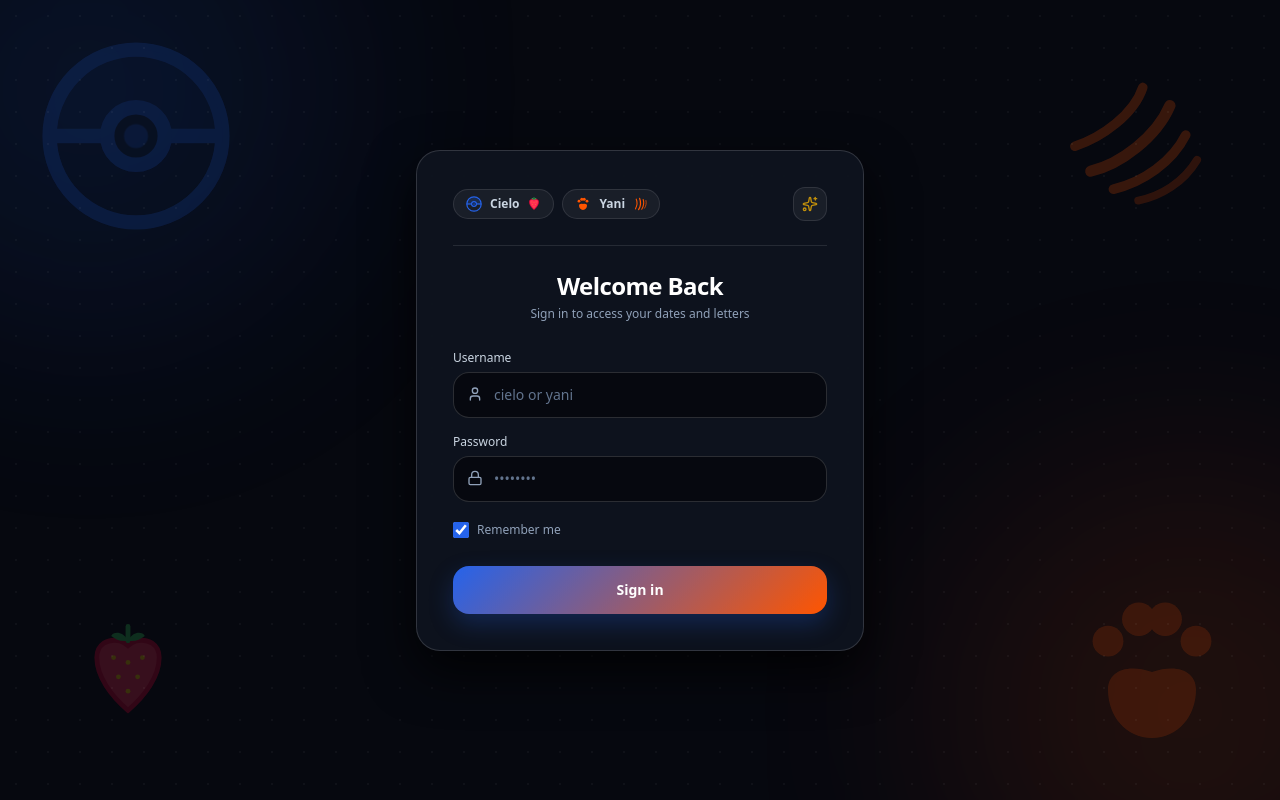
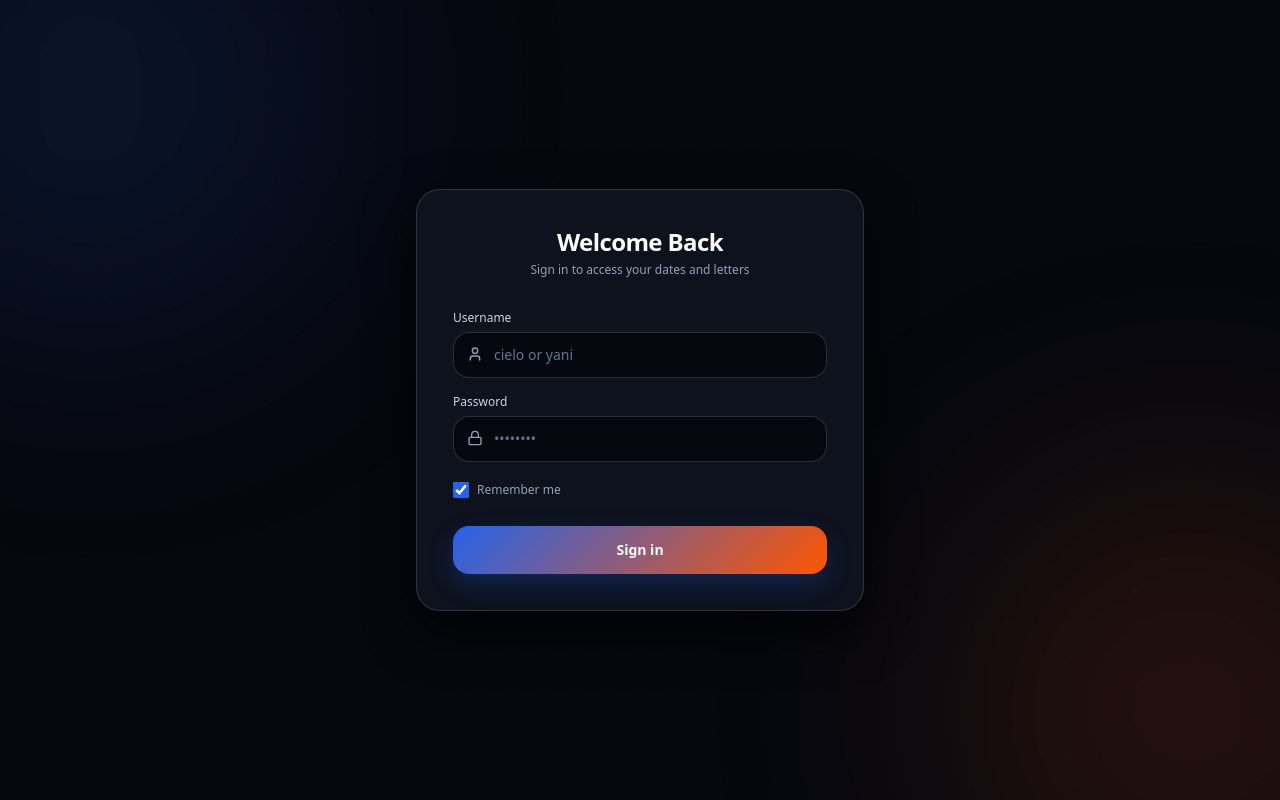
Before and after one commit to justinmartin08/date-planner, a Next.js app: page /login in a window 1280 px wide. Built offline with nearby package versions, Linux system fonts and the light colour scheme.

Commit message:
Refine Pokeball red/white colors, fix anatomical tiger paw vector, replace curved slashes with real diagonal tiger scratch marks, and clean up login page clutter

```diff
--- a/src/app/login/page.tsx
+++ b/src/app/login/page.tsx
@@ -1,8 +1,7 @@
 'use client';
 
 import React, { useState } from 'react';
-import { PokeballEmblem, StrawberryEmblem, TigerPawEmblem, TigerClawMark } from '@/components/ui/Motifs';
-import { Lock, User, Sparkles } from 'lucide-react';
+import { Lock, User } from 'lucide-react';
 
 export default function LoginPage() {
   const [username, setUsername] = useState('');
@@ -10,13 +9,6 @@ export default function LoginPage() {
   const [rememberMe, setRememberMe] = useState(true);
   const [loading, setLoading] = useState(false);
   const [error, setError] = useState('');
-  const [selectedUser, setSelectedUser] = useState<'cielo' | 'yani' | null>(null);
-
-  const handleSelectUser = (name: 'cielo' | 'yani') => {
-    setSelectedUser(name);
-    setUsername(name);
-    setError('');
-  };
 
   const handleLogin = async (e: React.FormEvent) => {
     e.preventDefault();
@@ -51,69 +43,15 @@ export default function LoginPage() {
 
   return (
     <main className="min-h-screen flex items-center justify-center p-4 relative overflow-hidden bg-[#06080F]">
-      {/* Background Dual Aura Battle Arena */}
-      {/* Left Aura: Cielo (Electric Blue + Strawberry Glow) */}
-      <div className="pointer-events-none absolute -top-40 -left-40 w-[500px] h-[500px] bg-[#2563EB]/15 rounded-full blur-[120px] animate-pulse" />
-      <div className="pointer-events-none absolute top-10 left-10 opacity-15 text-[#2563EB]">
-        <PokeballEmblem className="w-48 h-48 animate-spin-slow" />
-      </div>
-      <div className="pointer-events-none absolute bottom-20 left-20 opacity-20">
-        <StrawberryEmblem className="w-24 h-24" />
-      </div>
+      {/* Subtle Background Dual Aura Glow */}
+      <div className="pointer-events-none absolute -top-40 -left-40 w-[500px] h-[500px] bg-[#2563EB]/12 rounded-full blur-[120px]" />
+      <div className="pointer-events-none absolute -bottom-40 -right-40 w-[500px] h-[500px] bg-[#FF5500]/12 rounded-full blur-[120px]" />
+      <div className="pointer-events-none absolute inset-0 opacity-[0.03] bg-[radial-gradient(#FFFFFF_1px,transparent_1px)] [background-size:32px_32px]" />
 
-      {/* Right Aura: Yani (Tiger Orange + Claw Mark Glow) */}
-      <div className="pointer-events-none absolute -bottom-40 -right-40 w-[500px] h-[500px] bg-[#FF5500]/15 rounded-full blur-[120px] animate-pulse" />
-      <div className="pointer-events-none absolute bottom-10 right-10 opacity-15 text-[#FF5500]">
-        <TigerPawEmblem className="w-44 h-44" />
-      </div>
-      <div className="pointer-events-none absolute top-20 right-20 opacity-20 text-[#FF5500]">
-        <TigerClawMark className="w-32 h-32 transform rotate-45" />
-      </div>
-
-      {/* Background Grid Pattern */}
-      <div className="pointer-events-none absolute inset-0 opacity-[0.04] bg-[radial-gradient(#FFFFFF_1px,transparent_1px)] [background-size:32px_32px]" />
-
-      {/* Central Unified Glassmorphic Card */}
+      {/* Central Clean Glassmorphic Card */}
       <div className="w-full max-w-md bg-[#0F1420]/90 border border-white/15 rounded-3xl p-8 sm:p-9 shadow-[0_20px_50px_rgba(0,0,0,0.8)] backdrop-blur-2xl relative z-10">
-        {/* Top Header Badges */}
-        <div className="flex items-center justify-between gap-3 mb-6 pb-6 border-b border-white/10">
-          <div className="flex items-center gap-2">
-            <button
-              type="button"
-              onClick={() => handleSelectUser('cielo')}
-              className={`flex items-center gap-2 px-3 py-1.5 rounded-full text-xs font-semibold border transition-all ${
-                selectedUser === 'cielo' || username.toLowerCase() === 'cielo'
-                  ? 'bg-[#2563EB]/25 border-[#2563EB] text-white shadow-[0_0_15px_rgba(37,99,235,0.4)] scale-105'
-                  : 'bg-white/5 border-white/10 text-slate-300 hover:border-[#2563EB]/50'
-              }`}
-            >
-              <PokeballEmblem className="w-4 h-4 text-[#2563EB]" />
-              <span>Cielo</span>
-              <StrawberryEmblem className="w-3.5 h-3.5" />
-            </button>
-
-            <button
-              type="button"
-              onClick={() => handleSelectUser('yani')}
-              className={`flex items-center gap-2 px-3 py-1.5 rounded-full text-xs font-semibold border transition-all ${
-                selectedUser === 'yani' || username.toLowerCase() === 'yani'
-                  ? 'bg-[#FF5500]/25 border-[#FF5500] text-white shadow-[0_0_15px_rgba(255,85,0,0.4)] scale-105'
-                  : 'bg-white/5 border-white/10 text-slate-300 hover:border-[#FF5500]/50'
-              }`}
-            >
-              <TigerPawEmblem className="w-4 h-4 text-[#FF5500]" />
-              <span>Yani</span>
-              <TigerClawMark className="w-3.5 h-3.5 text-[#FF5500]" />
-            </button>
-          </div>
-
-          <div className="p-2 rounded-xl bg-white/5 border border-white/10 text-amber-400">
-            <Sparkles className="w-4 h-4 animate-pulse" />
-          </div>
-        </div>
-
-        <div className="text-center mb-7">
-          <h1 className="text-2xl font-extrabold text-white tracking-tight flex items-center justify-center gap-2">
+        <div className="text-center mb-8">
+          <h1 className="text-2xl font-extrabold text-white tracking-tight">
             Welcome Back
           </h1>
           <p className="text-xs text-slate-400 mt-1">
@@ -140,10 +78,7 @@ export default function LoginPage() {
                 autoComplete="username"
                 placeholder="cielo or yani"
                 value={username}
-                onChange={(e) => {
-                  setUsername(e.target.value);
-                  setSelectedUser(null);
-                }}
+                onChange={(e) => setUsername(e.target.value)}
                 className="w-full pl-10 pr-4 py-3 rounded-2xl bg-[#06080F]/90 border border-white/15 text-white focus:outline-none focus:border-[#2563EB] focus:ring-1 focus:ring-[#2563EB] text-sm transition-all placeholder:text-slate-500"
               />
             </div>
--- a/src/components/ui/Motifs.tsx
+++ b/src/components/ui/Motifs.tsx
@@ -1,50 +1,36 @@
-import React from 'react';
-
-/** Bespoke Pokémon Pokéball Emblem (Cielo Theme) */
+/** Classic Red & White Pokémon Pokéball Emblem */
 export function PokeballEmblem({ className = 'w-6 h-6' }: { className?: string }) {
   return (
     <svg viewBox="0 0 40 40" fill="none" className={className} xmlns="http://www.w3.org/2000/svg">
-      {/* Outer Shell */}
-      <circle cx="20" cy="20" r="18" stroke="currentColor" strokeWidth="3" />
-      {/* Top Half Fill */}
-      <path d="M 2 20 A 18 18 0 0 1 38 20 Z" fill="currentColor" opacity="0.2" />
-      {/* Center Line */}
-      <line x1="2" y1="20" x2="38" y2="20" stroke="currentColor" strokeWidth="3" />
+      {/* Outer Circle Ring */}
+      <circle cx="20" cy="20" r="18" stroke="#1E293B" strokeWidth="2.5" />
+      {/* Top Red Half */}
+      <path d="M 2 20 A 18 18 0 0 1 38 20 Z" fill="#EF4444" />
+      {/* Bottom White Half */}
+      <path d="M 2 20 A 18 18 0 0 0 38 20 Z" fill="#FFFFFF" />
+      {/* Center Black Line */}
+      <line x1="2" y1="20" x2="38" y2="20" stroke="#1E293B" strokeWidth="2.5" />
       {/* Outer Button Ring */}
-      <circle cx="20" cy="20" r="6" fill="var(--bg-card, #0F1C2E)" stroke="currentColor" strokeWidth="3" />
-      {/* Inner Glowing Button */}
-      <circle cx="20" cy="20" r="2.5" fill="currentColor" className="animate-pulse" />
+      <circle cx="20" cy="20" r="5.5" fill="#FFFFFF" stroke="#1E293B" strokeWidth="2.5" />
+      {/* Inner Button */}
+      <circle cx="20" cy="20" r="2.5" fill="#1E293B" />
     </svg>
   );
 }
 
-/** Bespoke Strawberry Emblem (Cielo Theme - Loves Strawberries) */
+/** Bespoke Strawberry Emblem */
 export function StrawberryEmblem({ className = 'w-6 h-6' }: { className?: string }) {
   return (
     <svg viewBox="0 0 40 40" fill="none" className={className} xmlns="http://www.w3.org/2000/svg">
-      {/* Strawberry Body */}
       <path
         d="M20 36C27 30 33 22 33 14C33 8.5 28.5 6 23.5 7C22 7.3 20.9 8.2 20 9C19.1 8.2 18 7.3 16.5 7C11.5 6 7 8.5 7 14C7 22 13 30 20 36Z"
         fill="#FF2D55"
         stroke="#E00034"
         strokeWidth="2"
       />
-      {/* Green Stem Leaf */}
-      <path
-        d="M20 7C18 3 14 3 13 5C15 6.5 17 7.5 20 7Z"
-        fill="#34C759"
-      />
-      <path
-        d="M20 7C22 3 26 3 27 5C25 6.5 23 7.5 20 7Z"
-        fill="#34C759"
-      />
-      <path
-        d="M20 7C20 2 20 1 20 1"
-        stroke="#34C759"
-        strokeWidth="2"
-        strokeLinecap="round"
-      />
-      {/* Strawberry Seeds */}
+      <path d="M20 7C18 3 14 3 13 5C15 6.5 17 7.5 20 7Z" fill="#34C759" />
+      <path d="M20 7C22 3 26 3 27 5C25 6.5 23 7.5 20 7Z" fill="#34C759" />
+      <path d="M20 7C20 2 20 1 20 1" stroke="#34C759" strokeWidth="2" strokeLinecap="round" />
       <circle cx="14" cy="14" r="1" fill="#FFCC00" />
       <circle cx="20" cy="16" r="1" fill="#FFCC00" />
       <circle cx="26" cy="14" r="1" fill="#FFCC00" />
@@ -55,20 +41,20 @@ export function StrawberryEmblem({ className = 'w-6 h-6' }: { className?: string
   );
 }
 
-/** Bespoke Tiger Paw Emblem (Yani Theme) */
+/** Anatomical Tiger Paw Print (4 Distinct Oval Toe Pads + Main Pad) */
 export function TigerPawEmblem({ className = 'w-6 h-6' }: { className?: string }) {
   return (
     <svg viewBox="0 0 40 40" fill="none" className={className} xmlns="http://www.w3.org/2000/svg">
-      {/* Main Pad */}
+      {/* 4 Distinct Oval Toe Pads */}
+      <ellipse cx="8" cy="14" rx="2.8" ry="4" transform="rotate(-25 8 14)" fill="currentColor" />
+      <ellipse cx="15.5" cy="9" rx="3" ry="4.5" transform="rotate(-8 15.5 9)" fill="currentColor" />
+      <ellipse cx="24.5" cy="9" rx="3" ry="4.5" transform="rotate(8 24.5 9)" fill="currentColor" />
+      <ellipse cx="32" cy="14" rx="2.8" ry="4" transform="rotate(25 32 14)" fill="currentColor" />
+      {/* Main Bottom Heel Pad */}
       <path
-        d="M20 35C26 35 30 30 30 24C30 20 26 18 20 20C14 18 10 20 10 24C10 30 14 35 20 35Z"
+        d="M 12 25 C 12 21 16 19 20 19 C 24 19 28 21 28 25 C 28 31 24 34 20 34 C 16 34 12 31 12 25 Z"
         fill="currentColor"
       />
-      {/* Toe Pads */}
-      <circle cx="10" cy="13" r="3.5" fill="currentColor" />
-      <circle cx="17" cy="8" r="3.8" fill="currentColor" />
-      <circle cx="23" cy="8" r="3.8" fill="currentColor" />
-      <circle cx="30" cy="13" r="3.5" fill="currentColor" />
     </svg>
   );
 }
@@ -77,14 +63,18 @@ export function TigerIcon(props: { className?: string }) {
   return <TigerPawEmblem {...props} />;
 }
 
-/** Tiger Claw Mark slash accent */
+/** Sharp Diagonal 4-Slash Tiger Scratch Marks (Real Scratch) */
 export function TigerClawMark({ className = 'w-6 h-6' }: { className?: string }) {
   return (
-    <svg viewBox="0 0 40 40" fill="none" className={className} xmlns="http://www.w3.org/2000/svg">
-      <path d="M9 6C13 14 11 26 7 34" stroke="currentColor" strokeWidth="3" strokeLinecap="round" />
-      <path d="M19 4C23 14 21 28 16 36" stroke="currentColor" strokeWidth="3.5" strokeLinecap="round" />
-      <path d="M29 7C32 16 30 27 25 35" stroke="currentColor" strokeWidth="3" strokeLinecap="round" />
-      <path d="M37 10C39 18 37 26 33 32" stroke="currentColor" strokeWidth="2.5" strokeLinecap="round" opacity="0.8" />
+    <svg viewBox="0 0 50 50" fill="none" className={className} xmlns="http://www.w3.org/2000/svg">
+      {/* Slash 1 */}
+      <path d="M 8 5 Q 16 22 22 45 Q 15 28 8 5 Z" fill="currentColor" />
+      {/* Slash 2 */}
+      <path d="M 18 3 Q 27 23 32 47 Q 25 29 18 3 Z" fill="currentColor" />
+      {/* Slash 3 */}
+      <path d="M 29 4 Q 37 24 41 46 Q 35 28 29 4 Z" fill="currentColor" />
+      {/* Slash 4 */}
+      <path d="M 39 8 Q 44 24 47 42 Q 43 27 39 8 Z" fill="currentColor" />
     </svg>
   );
 }
```
Also changed, not shown: src/components/dates/DateList.tsx (+12 -19 lines).
